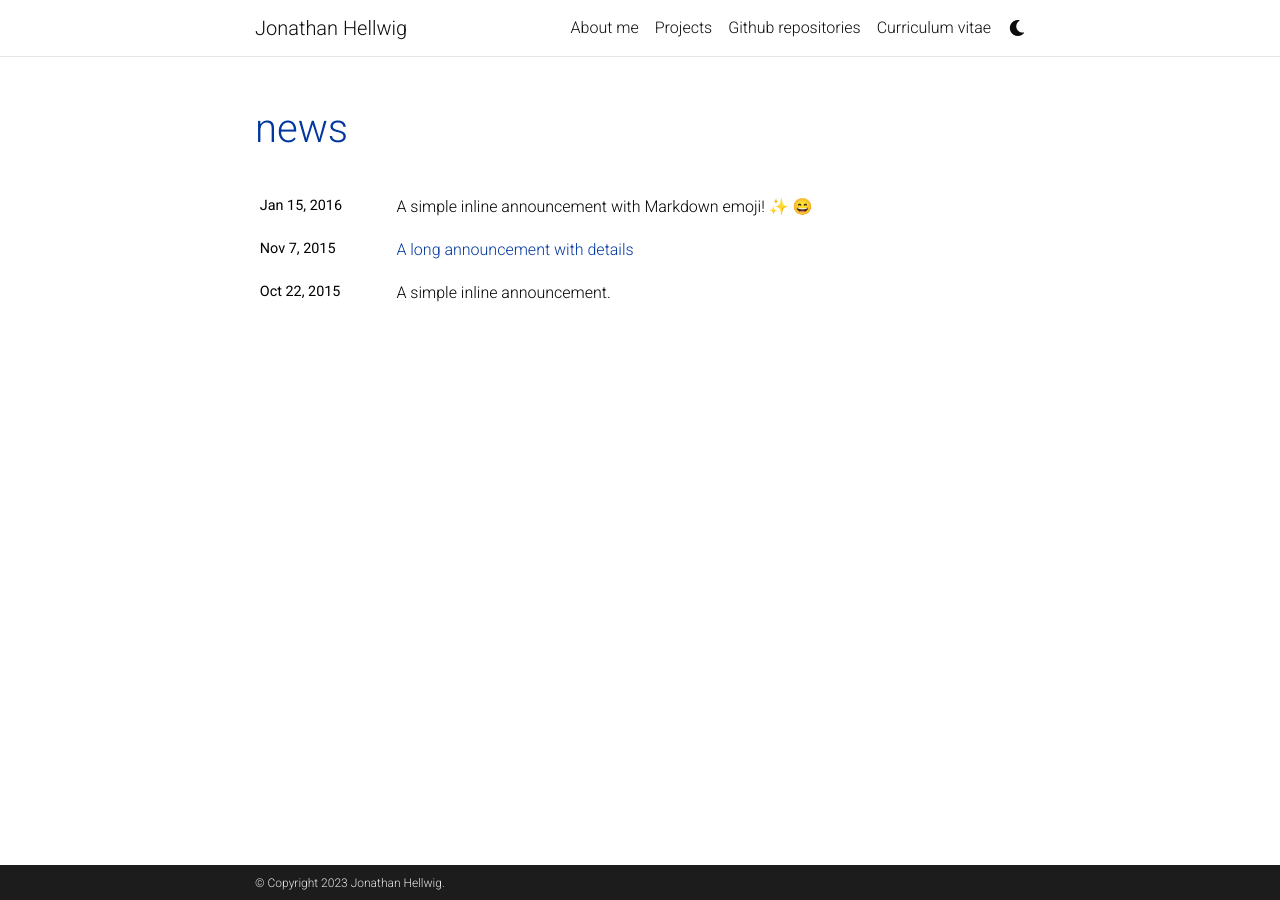
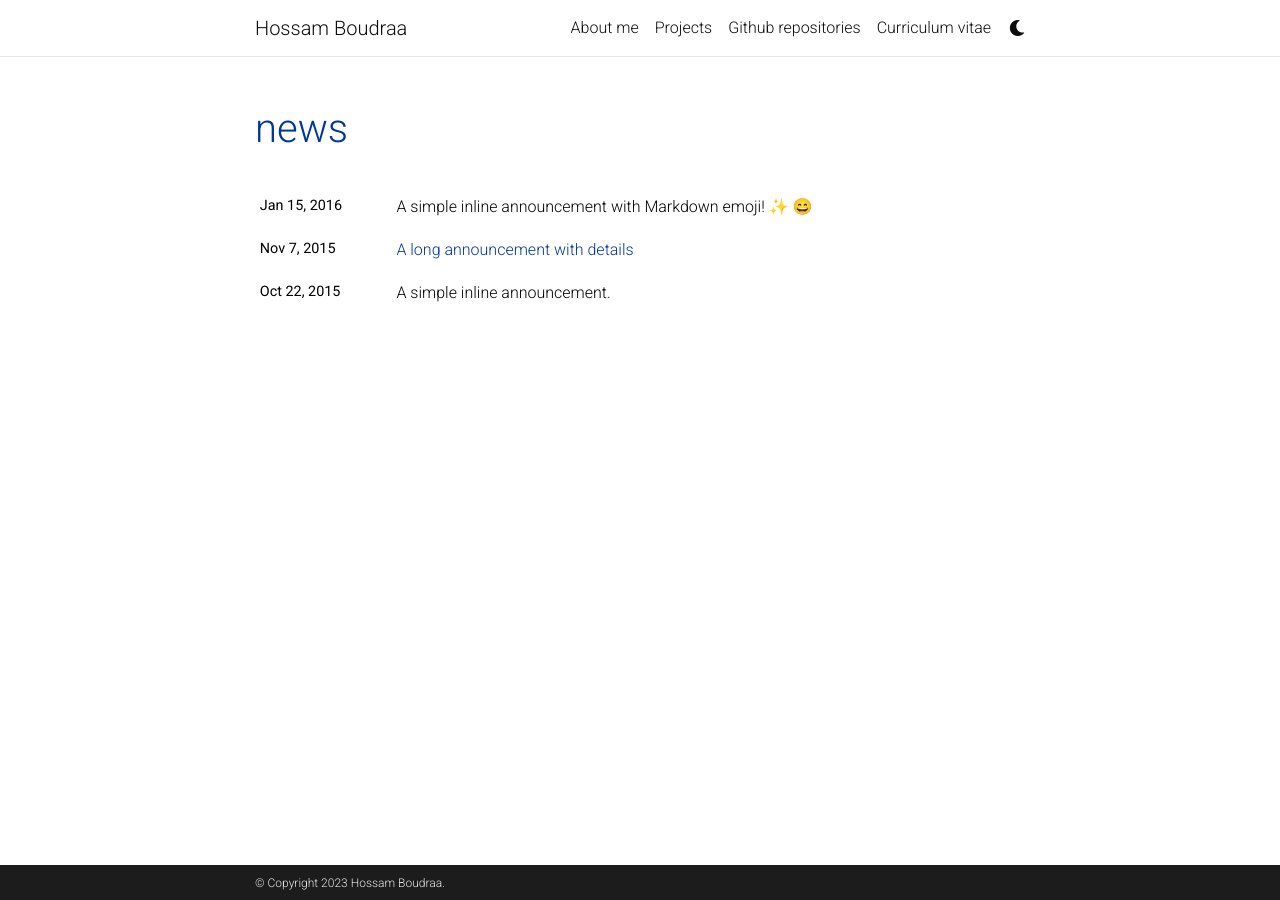
Before and after one commit to hsmwf/hhsmwf.github.io, a Jekyll site: the page built from news.html, in a window 1280 px wide. Built offline with Jekyll 4.4.1, drawn with Linux system fonts in a browser that asks for light colours; emoji names are drawn with the system emoji font; comment, search, counter and statistics services are not loaded; a style sheet for code colours, icons or effects is not loaded.

Commit message:
Update _config.yml

```diff
--- a/_config.yml
+++ b/_config.yml
@@ -2,10 +2,10 @@
 # Site settings
 # -----------------------------------------------------------------------------
 
-title: Jonathan Hellwig # the website title (if blank, full name will be used instead)
-first_name: Jonathan
+title: Hossam Boudraa # the website title (if blank, full name will be used instead)
+first_name: Hossam
 middle_name:
-last_name: Hellwig
+last_name: Boudraa
 email:
 description: > # the ">" symbol means to ignore newlines until "footer_text:"
   A portfolio website.
```
